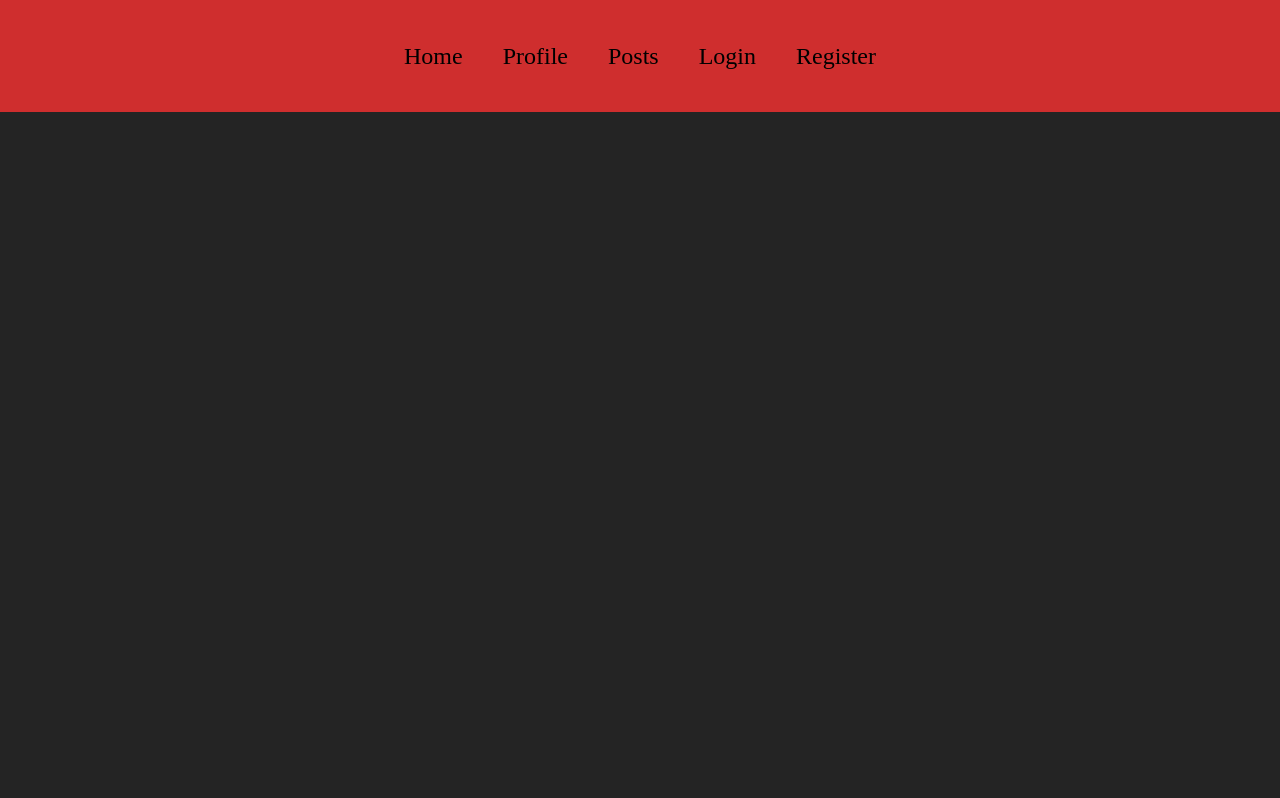
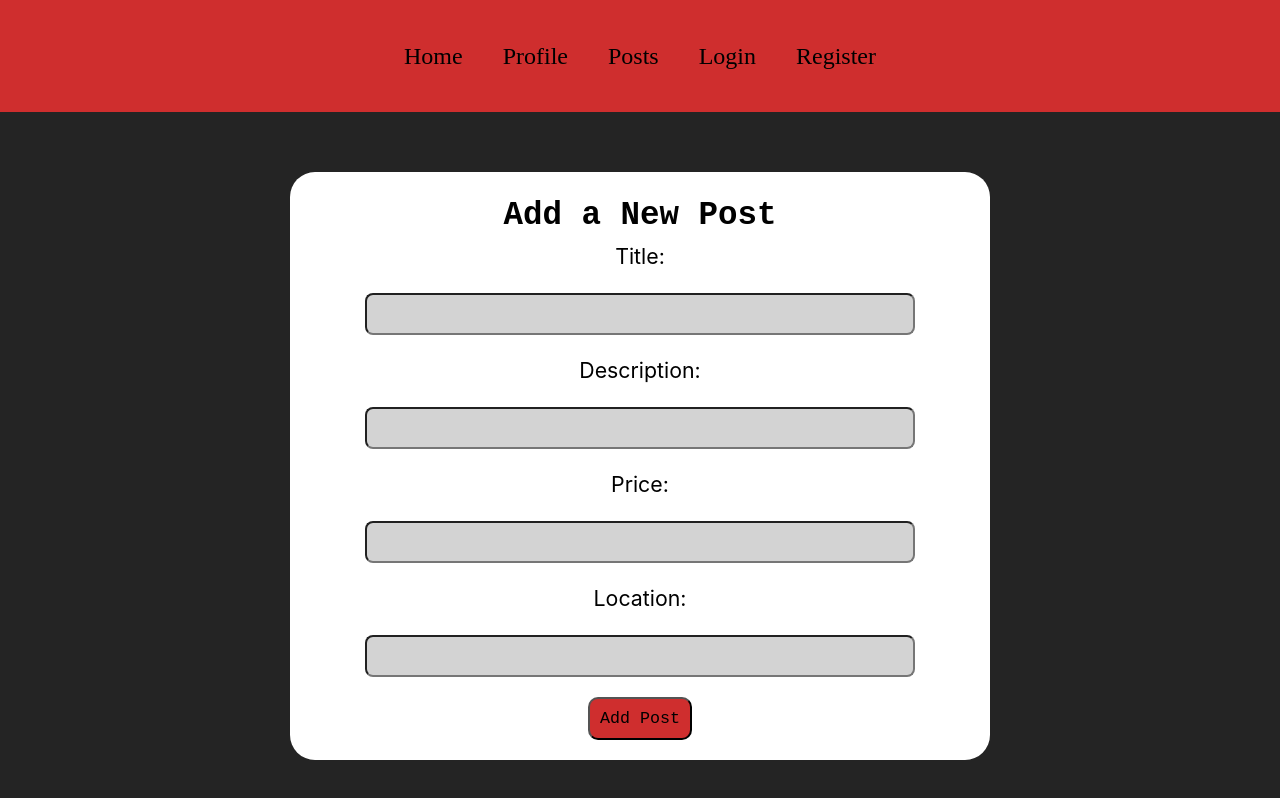
Before and after one commit to Block-30-Stranger-Things/Stranger-Things-Block-30, a React (Vite) app: page /newPost in a window 1280 px wide. Built offline with nearby package versions, Linux system fonts and the light colour scheme; a web font is replaced by a local one.

Commit message:
adding newPostComponent with styles

```diff
--- a/src/App.css
+++ b/src/App.css
@@ -37,3 +37,11 @@ li {
   cursor: pointer;
   text-decoration: underline;
 }
+
+/* footer */
+footer {
+  background-color: #cf2e2e;
+  color: white;
+  font-family: monospace;
+  font-size: 14pt;
+}
--- a/src/App.jsx
+++ b/src/App.jsx
@@ -4,6 +4,7 @@ import Login from './components/Login'
 import Profile from './components/Profile'
 import Posts from './components/Posts'
 import Register from './components/Register'
+import NewPost from './components/NewPost'
 import { Routes, Route, Link } from 'react-router-dom'
 
 function App() {
@@ -23,9 +24,11 @@ function App() {
     <Routes>
       <Route path="/" element={<Home />} />
       <Route path="/profile" element={<Profile/>} />
-      <Route path="/posts" element={<Posts />} />
       <Route path="/login" element={<Login />} />
       <Route path="/signUp" element={<Register />} />
+
+      <Route path="/posts" element={<Posts />} />
+        <Route path="/newPost" element={<NewPost />} />
     </Routes>
   </>
   )
--- /dev/null
+++ b/src/components/NewPost.css
@@ -0,0 +1,46 @@
+/*new post component*/
+.newPost-container {
+    background-color: white;
+    width: 100%;
+    max-width: 700px;
+    display: block;
+    margin-left: auto;
+    margin-right: auto;
+    border-radius: 25px;
+    margin-top: 60px;
+    padding: 20px;
+    text-align: center;
+
+}
+
+.newPost-heading {
+    color:black;
+    text-align: center;
+    font-family: monospace;
+    font-size: 2.5em;
+}
+
+form {
+    display: flex;
+    flex-direction: column;
+    align-self: center;
+    align-items: center;
+    width: 100%;
+  }
+
+input {
+    width: 550px;
+    font-size: 12pt;
+    border-radius: 8px;
+    background-color: lightgrey;
+    color: black;
+}
+
+label {
+    color: black;
+    display: flex;
+    justify-content: center;
+    align-items: center;
+    display: flex;
+    flex-direction: column;
+}
--- a/src/components/NewPost.jsx
+++ b/src/components/NewPost.jsx
@@ -1,7 +1,50 @@
 import React from 'react'
+import  { useState } from 'react'
+import './NewPost.css'
 
 export default function NewPost() {
+const [newPostData, setNewPostData] = useState( {
+    title: "",
+    description: "",
+    price: "",
+    location: "",
+})
+
   return (
-    <div>New Post</div>
+    <div className="newPost-container">
+        <h2 className="newPost-heading">Add a New Post</h2>
+
+        <form>
+            <label>
+                Title:
+                <input
+                 value={newPostData.title}
+                 onChange={(e) => setNewPostData({...newPostData, title: e.target.value})} />
+            </label>
+
+            <label>
+                Description:
+                <input
+                 value={newPostData.description}
+                 onChange={(e) => setNewPostData({...newPostData, description: e.target.value})} />
+            </label>
+
+            <label>
+                Price:
+                <input
+                 value={newPostData.price}
+                 onChange={(e) => setNewPostData({...newPostData, price: e.target.value})} />
+            </label>
+
+            <label>
+               Location:
+               <input
+                 value={newPostData.location}
+                 onChange={(e) => setNewPostData({...newPostData, location: e.target.value})} />
+            </label>
+
+            <button type="submit">Add Post</button>
+        </form>
+    </div>
   )
 }
--- a/src/components/Posts-Profile.css
+++ b/src/components/Posts-Profile.css
@@ -7,6 +7,8 @@
     margin-left: auto;
     margin-right: auto;
     border-radius: 25px;
+    margin-top: 40px;
+    margin-bottom: 40px;
 }
 
 .post-heading, p {
--- a/src/components/Posts.jsx
+++ b/src/components/Posts.jsx
@@ -29,7 +29,7 @@ export default function Posts() {
   const navigate = useNavigate();
 
   function navigateToNewPost() {
-    navigate('./newPost')
+    navigate('../newPost')
   }
 
   return (
```
